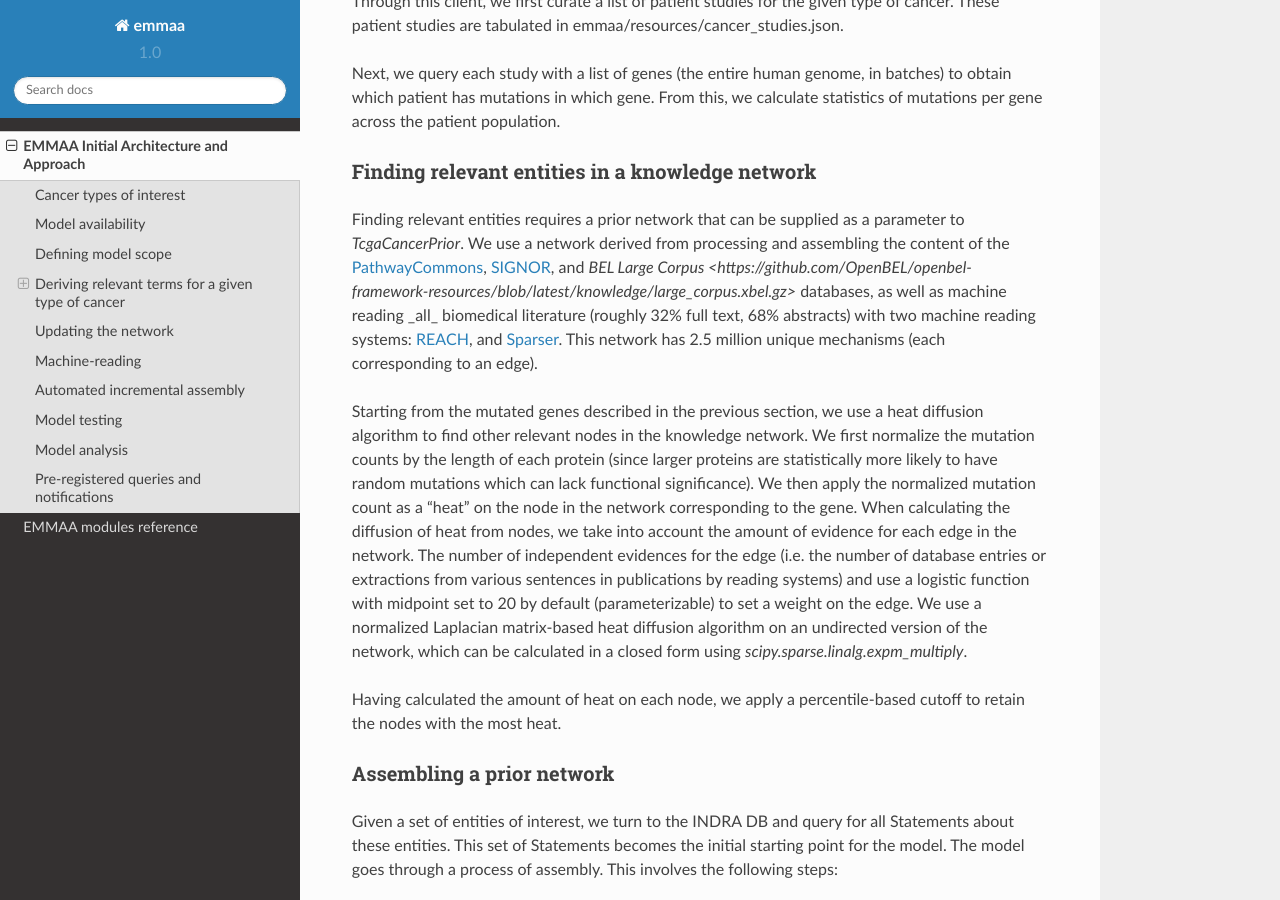
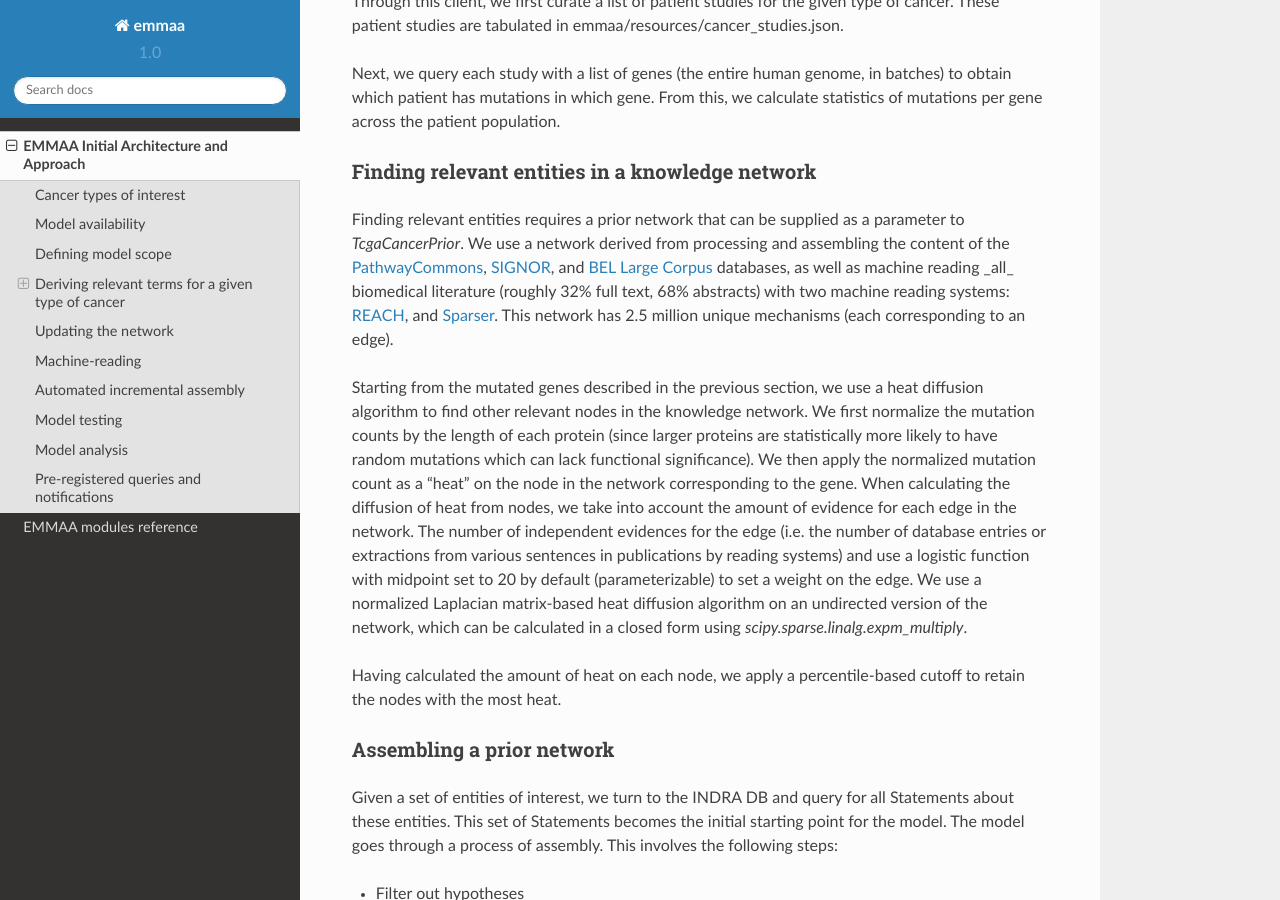
Before and after one commit to gyorilab/emmaa, a Sphinx documentation site: the page built from doc/architecture.rst, in a window 1280 px wide and 900 px high, scrolled down 1896 px. Built offline with Sphinx 7.4.7 and the Read the Docs theme 2.0.0, drawn with Linux system fonts in a browser that asks for light colours; pages that are not in the unit, such as notebooks, are missing from menus.

Commit message:
Fix link to BEL Large Corpus

```diff
--- a/doc/architecture.rst
+++ b/doc/architecture.rst
@@ -74,7 +74,7 @@ parameter to `TcgaCancerPrior`. We use a network derived from processing and
 assembling the content of the
 `PathwayCommons <http://www.pathwaycommons.org)/>`_,
 `SIGNOR <https://signor.uniroma2.it/>`_,
-and `BEL Large Corpus <https://github.com/OpenBEL/openbel-framework-resources/blob/latest/knowledge/large_corpus.xbel.gz>`
+and `BEL Large Corpus <https://github.com/OpenBEL/openbel-framework-resources/blob/latest/knowledge/large_corpus.xbel.gz>`_
 databases, as well as machine reading _all_ biomedical literature
 (roughly 32% full text, 68% abstracts) with two machine reading systems:
 `REACH <http://github.com/clulab/reach>`_, and
```
